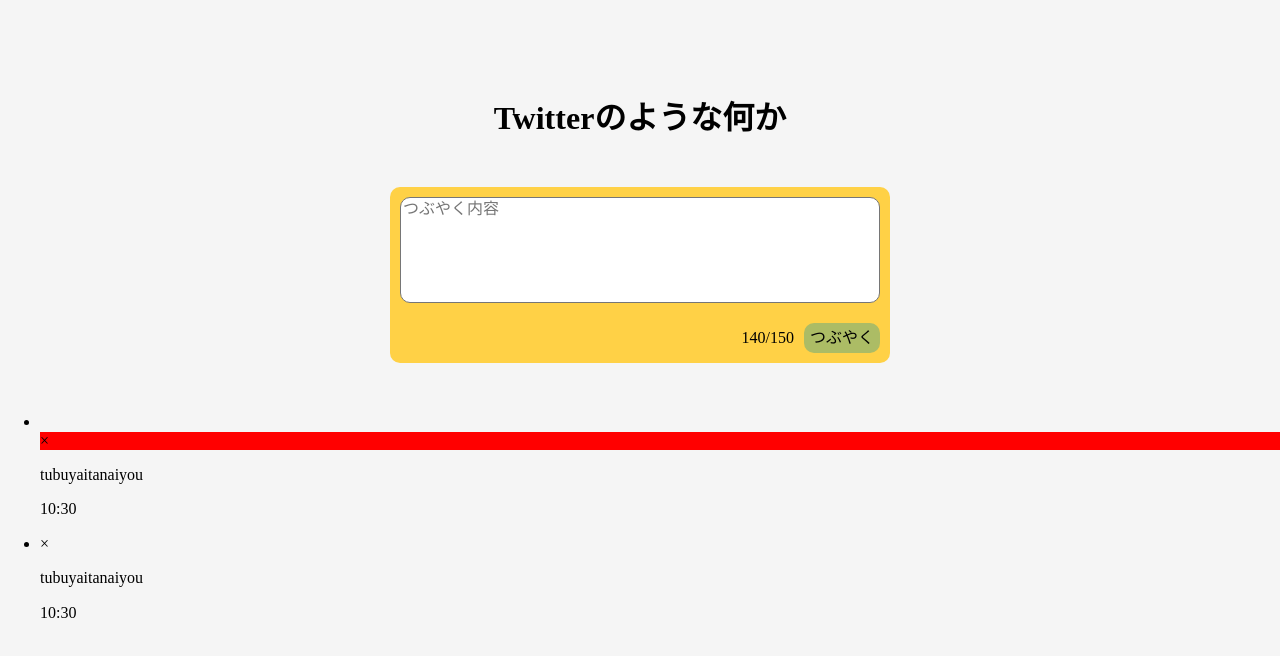
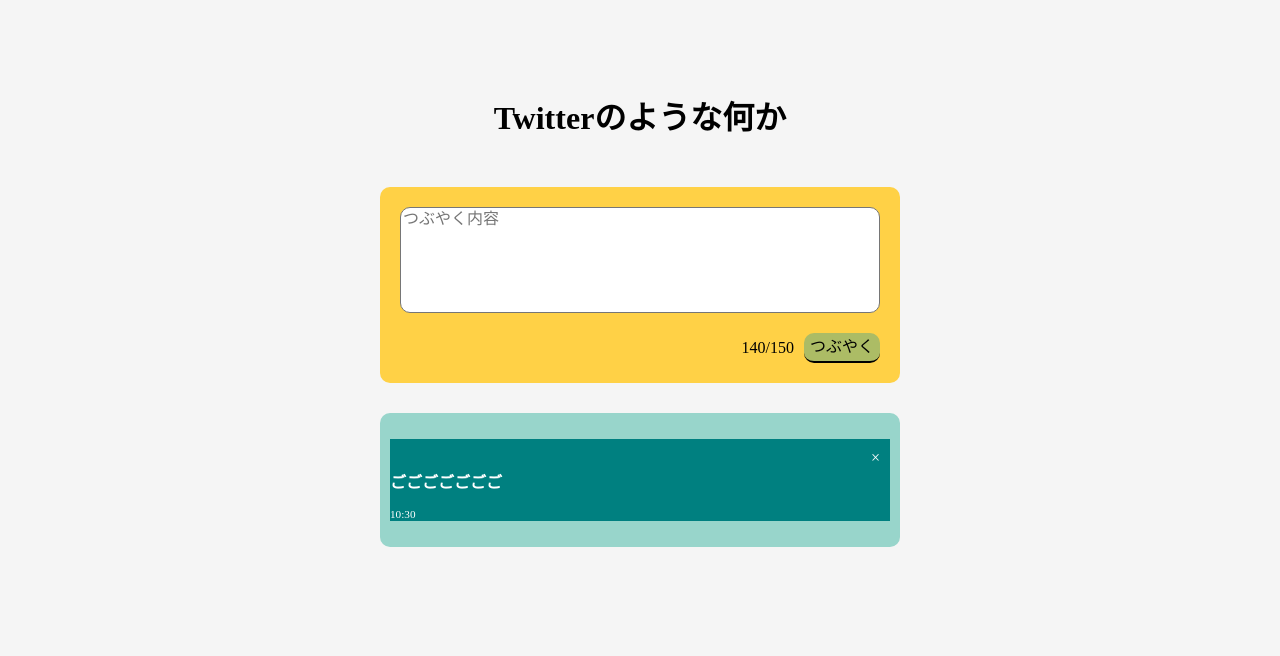
Before and after one commit to takiwaka/ReactPractice1, a React (Create React App) app: page / in a window 1280 px wide. Shown: the top 656 px of the page. Built offline with nearby package versions, Linux system fonts and the light colour scheme.

Commit message:
html.css大枠完成

```diff
--- a/src/App.jsx
+++ b/src/App.jsx
@@ -17,21 +17,20 @@
         <InputButtonStyle>つぶやく</InputButtonStyle>
       </InputAreaStyled>
 
-      <div>
-        <ul>
-          <li>
+      <TimelineStyled>
+        <TimelineListStyled>
+          <TimelineRowStyled>
             <img src="" alt="" />
-            <div style={{ backgroundColor: "red" }}>×</div>
-            <p>tubuyaitanaiyou</p>
-            <p>10:30</p>
-          </li>
-          <li>
-            <div className="delete">×</div>
-            <p>tubuyaitanaiyou</p>
-            <p>10:30</p>
-          </li>
-        </ul>
-      </div>
+            <TimelineDeleteStyled>×</TimelineDeleteStyled>
+            <TimelineTextStyled>
+              ごごごごごごご
+            </TimelineTextStyled>
+            <TimelinePostTimeStyled>
+              10:30
+            </TimelinePostTimeStyled>
+          </TimelineRowStyled>
+        </TimelineListStyled>
+      </TimelineStyled>
     </WrapStyled>
   );
 };
@@ -53,7 +52,8 @@
   flex-wrap: wrap;
   justify-content: flex-end;
   max-width: 500px;
-  margin: 50px auto;
+  margin: 50px auto 0;
+  padding: 10px;
   background-color: #ffd146;
   border-radius: 10px;
 `;
@@ -73,7 +73,46 @@
   border-radius: 10px;
   background-color: #acbc65;
   border: none;
+  border-bottom: 2px solid;
   :hover {
     background-color: #fbac33;
   }
+  :active {
+    transform: translateY(2px);
+    border: none;
+  }
 `;
+
+const TimelineStyled = styled.div`
+  max-width: 500px;
+  background-color: #98d5cb;
+  border-radius: 10px;
+  margin: 30px auto;
+  padding: 10px;
+  color: white;
+`;
+
+const TimelineListStyled = styled.ul`
+  list-style: none;
+  padding: 0;
+`;
+
+const TimelineRowStyled = styled.li`
+  position: relative;
+  background-color: teal;
+`;
+
+const TimelineDeleteStyled = styled.div`
+  position: absolute;
+  top: 10px;
+  right: 10px;
+  color: #fff;
+`;
+
+const TimelineTextStyled = styled.p`
+  font-weight: bold;
+`;
+
+const TimelinePostTimeStyled = styled.p`
+  font-size: 0.7rem;
+`;
```
